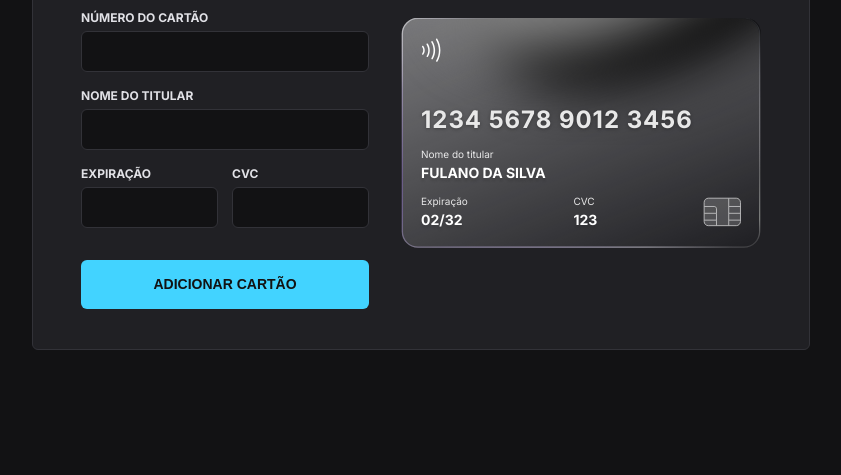
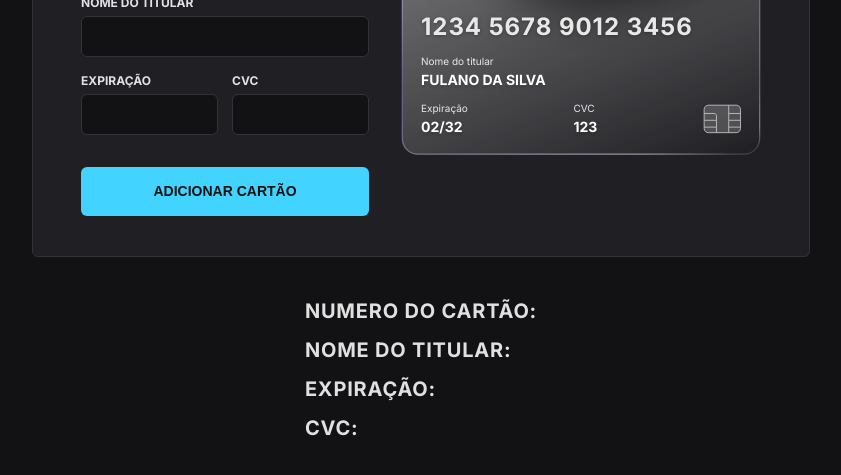
Before and after one commit to guilhermesilvap/explorerlab-creditcard, a website built with Vite: page index.html in a window 1280 px wide. Shown: the part 261-736 px from the top of the page, without its empty margins (219-1060 px from the left). Built offline with nearby package versions, Linux system fonts and the light colour scheme.

Commit message:
initialcommit

```diff
--- a/index.html
+++ b/index.html
@@ -15,6 +15,7 @@
     />
   </head>
   <body>
+
     <div id="app">
       <header>
         <img src="logo.svg" alt="ícone rocketpay" />
@@ -157,7 +158,15 @@
 
         <button id="add-card">ADICIONAR CARTÃO</button>
       </form>
-    </div>
+      </div>
+      <div class="list" id="list">
+       <ul>
+        <li id="cardNumber">NUMERO DO CARTÃO:</li>
+        <li id="name">NOME DO TITULAR:</li>
+        <li id="expiration">EXPIRAÇÃO:</li>
+        <li id="security">CVC:</li>
+       </ul>
+      </div>
 
     <script type="module" src="/src/main.js"></script>
   </body>
--- a/src/css/base.css
+++ b/src/css/base.css
@@ -23,6 +23,9 @@ body {
 
   display: flex;
   place-items: center;
+
+  justify-content: center;
+  flex-direction: column;
 
   min-height: 100vh;
 }
@@ -50,3 +53,19 @@ body {
   display: flex;
   align-items: center;
 }
+
+.list {
+  margin-top:30px;
+  font-size: 2rem;
+  font-weight: bold;
+  line-height: 2.9rem;
+  letter-spacing: 0.04em;
+}
+
+ul{
+  list-style: none;
+}
+
+li{
+  margin-top: 10px;
+}
--- a/src/css/credit-card.css
+++ b/src/css/credit-card.css
@@ -1,4 +1,4 @@
-/* CC */
+  /* CC */
 .cc {
   background: no-repeat center/cover;
   background-image: url("/cc-bg.svg");
--- a/src/main.js
+++ b/src/main.js
@@ -78,7 +78,13 @@ const cardNumberPattern = {
 const cardNumberMasked = IMask(cardNumber, cardNumberPattern)
 
 const addButton = document.querySelector("#add-card")
+
+
 addButton.addEventListener("click", () => {
+
+
+
+
 alert("Cartão adicionado")
 })
 
@@ -90,6 +96,9 @@ const cardHolder = document.querySelector('#card-holder')
 cardHolder.addEventListener("input", () => {
     const ccHolder = document.querySelector(".cc-holder .value")
 
+    const cardName = document.querySelector("#name")
+
+    cardName.innerText = cardHolder.value
 
     ccHolder.innerText = cardHolder.value.length === 0 ? "FULANO DA SILVA" : cardHolder.value
 })
@@ -113,7 +122,7 @@ cardNumberMasked.on("accept", () => {
 
 function updateCardNumber(number){
     const ccNumber = document.querySelector(".cc-number")
-    ccNumber.innerText = number.length === 0 ? "1234 5678 9012 3456" : number
+    ccNumber.innerText = number.length === 0 ? "1234 5678 9012 5456" : number
 }
 
 expirationDateMasked.on("accept", () => {
@@ -124,3 +133,15 @@ function updateExpirationDate(date){
     const ccExpiration = document.querySelector(".cc-extra .value")
   ccExpiration.innerText = date.length === 0 ? "02/32" : date
 }
+
+let listCard = document.querySelector(".list")
+
+let card = [
+    {
+    cardNumber: ccNumber.value,
+    Name: ccHolder.value,
+    expiration: ccExpiration.value,
+    SecurityCode: ccSecurity.value
+    }
+
+]
```
